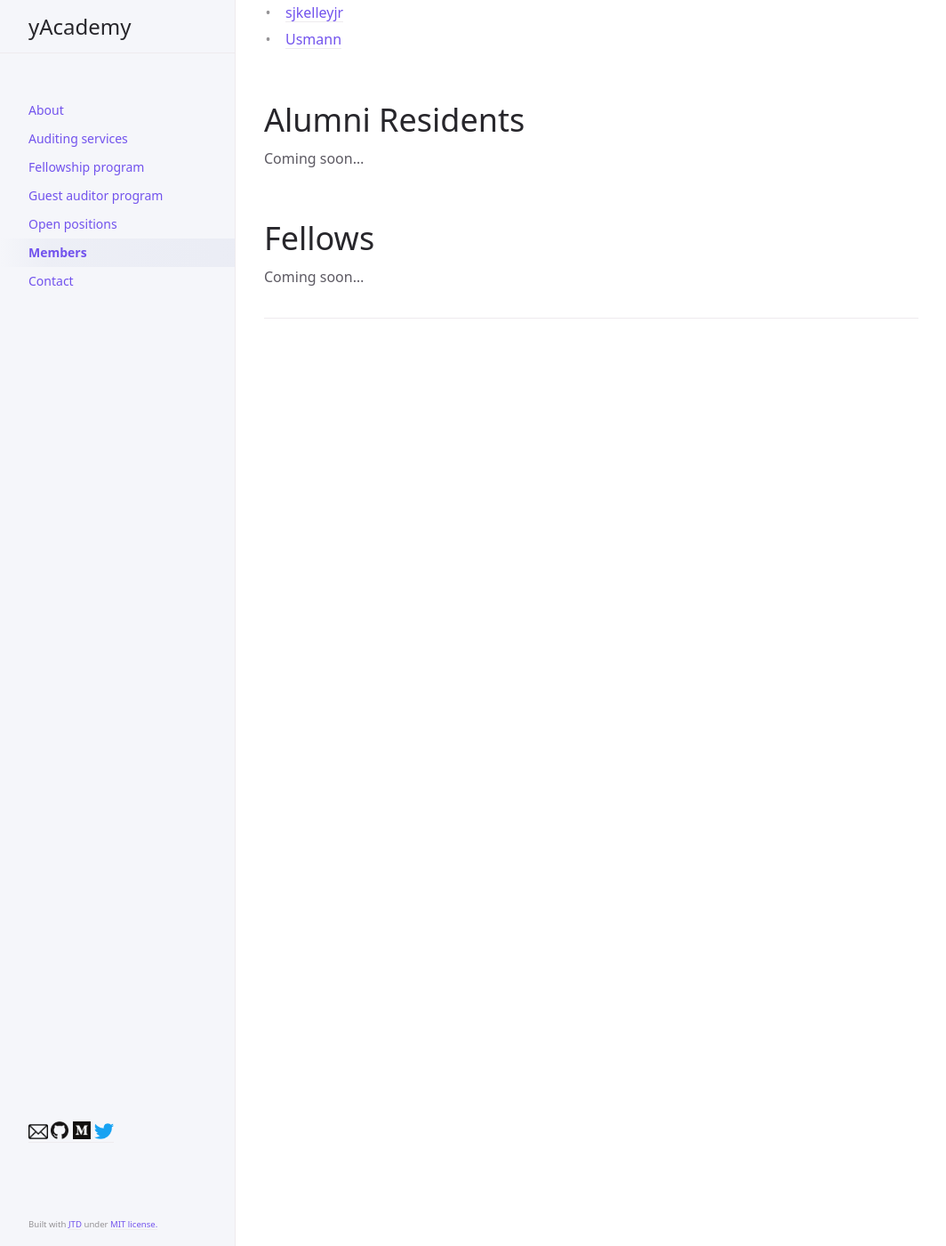
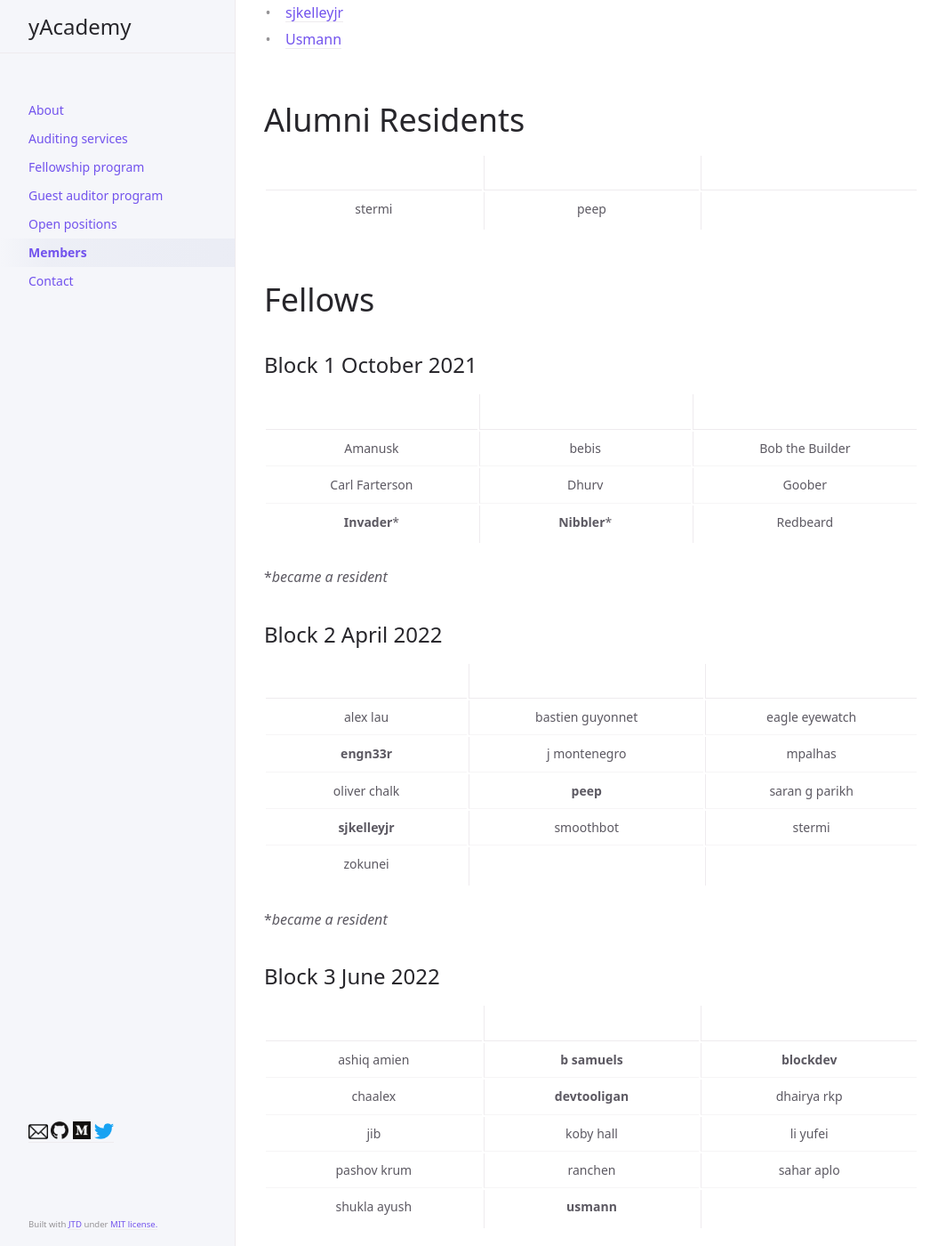
Before and after one commit to yacademy/yacademy.github.io, a Jekyll site: the page built from members.md, in a window 1280 px wide and 1400 px high, scrolled down 270 px. Shown: the whole window at 89% size, without its empty margins (107-1171 px from the left). Built offline with Jekyll 4.4.1, drawn with Linux system fonts in a browser that asks for light colours; some of the changed text lies outside the part shown.

Commit message:
add fellows

```diff
--- a/members.md
+++ b/members.md
@@ -16,8 +16,48 @@ nav_order: 6
 
 # Alumni Residents
 
-Coming soon...
+||||
+|:--------------:|:-------------:|:----------------:|
+|stermi|peep||
 
 # Fellows
 
-Coming soon...
+## Block 1 October 2021
+
+||||
+|:--------------:|:-------------:|:----------------:|
+| Amanusk        |  bebis        |  Bob the Builder |
+| Carl Farterson |  Dhurv        | Goober           |
+| **Invader***   |  **Nibbler*** | Redbeard         |
+
+
+*_became a resident_
+
+
+## Block 2 April 2022
+
+||||
+|:--------------:|:-------------:|:----------------:|
+|    alex lau     |    bastien guyonnet      |  eagle eyewatch |
+| **engn33r** |    j montenegro      |   mpalhas         |
+|  oliver chalk  | **peep** |     saran g parikh     |
+|    **sjkelleyjr**    |      smoothbot         |       stermi           |
+|zokunei|||
+
+*_became a resident_
+
+## Block 3 June 2022
+
+||||
+|:--------------:|:-------------:|:----------------:|
+|ashiq amien |**b samuels**  |**blockdev**|
+|chaalex     |**devtooligan**|dhairya rkp|
+|jib         |koby hall      |li yufei|
+|pashov krum |ranchen        |sahar aplo|
+|shukla ayush|**usmann**        |       |
+
+*_became a resident_
+
+## Block 4 November 2022
+
+_ongoing_
```
